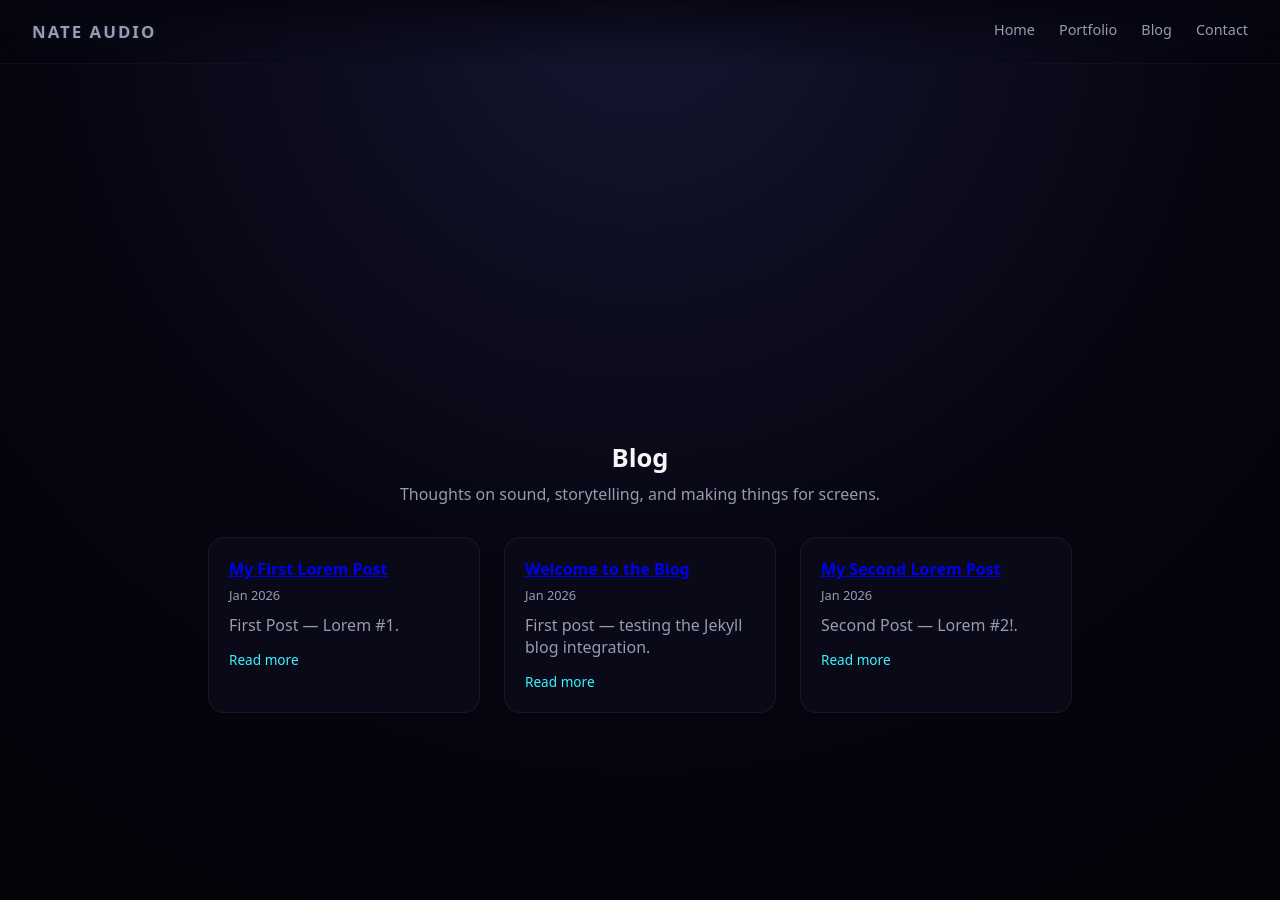
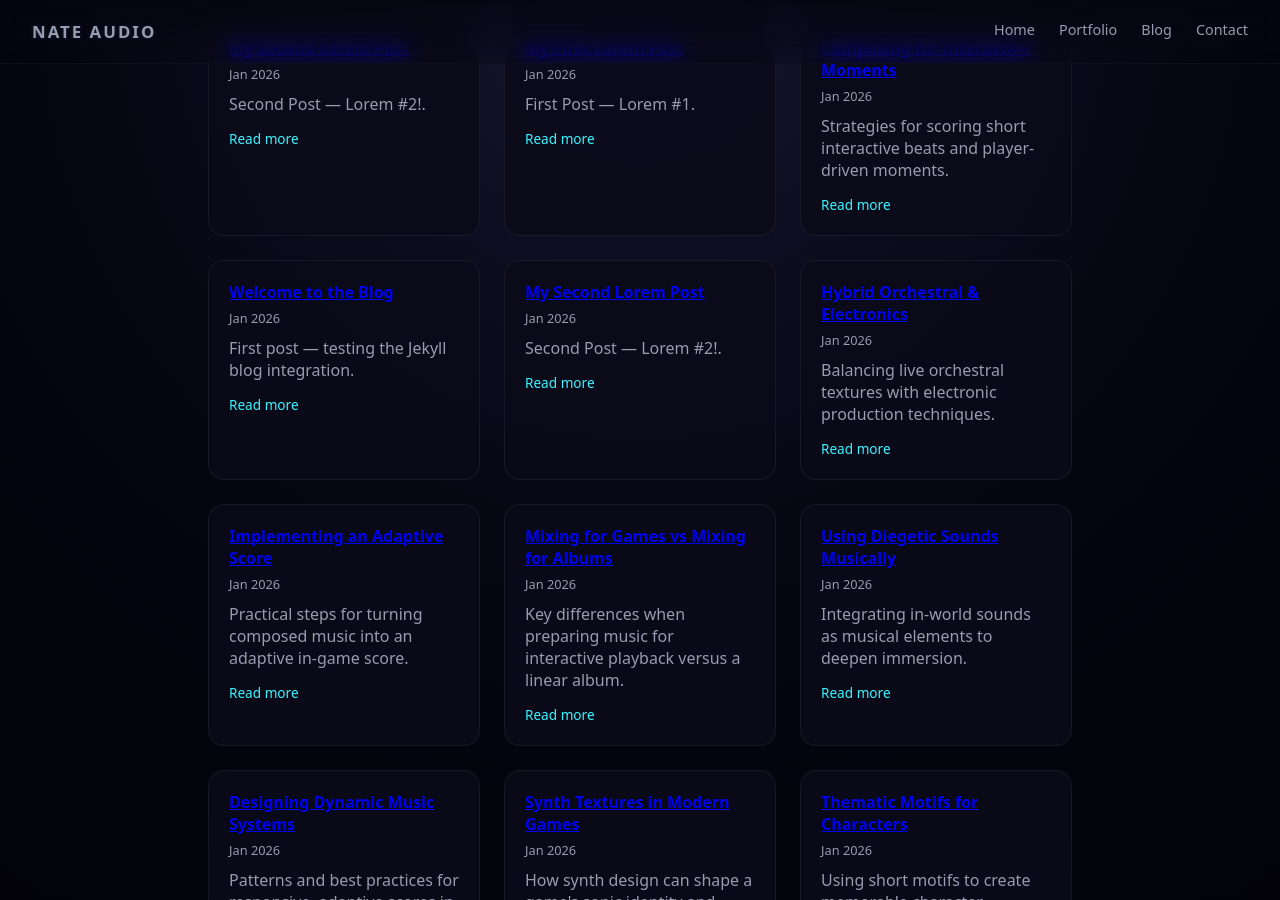
Before and after one commit to NateAudio/nateaudio.github.io, a Jekyll site: the page built from blog/index.md, in a window 1280 px wide and 900 px high. Built offline with Jekyll 4.4.1, drawn with Linux system fonts in a browser that asks for light colours; some of the changed text lies outside the part shown.

Commit message:
Add files via upload

```diff
--- /dev/null
+++ b/_posts/2025-12-29-composing-for-ambient-spaces.md
@@ -0,0 +1,12 @@
+---
+title: "Composing for Ambient Game Spaces"
+date: 2025-12-29
+excerpt: "How to craft subtle ambient music that supports exploration and atmosphere."
+layout: default
+---
+
+Creating ambient music for games is about restraint and texture. The goal is to support the player's sense of place without demanding attention — atmosphere should breathe around gameplay rather than compete with it.
+
+Start with a palette of soft pads, sparse melodic fragments, and gentle rhythmic movement. Use slow modulation and evolving filters to avoid loops feeling repetitive, and layer field recordings or soft percussion to ground the sound in a physical space.
+
+Finally, treat silence as a compositional element: well-timed pauses or very low-level beds can make musical returns feel meaningful and help interactive events stand out.
--- /dev/null
+++ b/_posts/2025-12-31-loop-design-made-musical.md
@@ -0,0 +1,12 @@
+---
+title: "Loop Design: Making Repetition Feel Musical"
+date: 2025-12-31
+excerpt: "Techniques for writing loops that remain engaging during long play sessions."
+layout: default
+---
+
+Loops are the backbone of game music; the trick is to make them feel like living pieces rather than short, recycled clips. Small variations in arrangement, instrumentation, and dynamics keep a loop interesting without breaking the player's focus.
+
+Consider layering: introduce or remove elements over time, or swap timbres subtly each minute. Another approach is to design multiple loop variants and crossfade or switch between them based on gameplay, so repetition becomes variation.
+
+Lastly, master loops with gentle compression and EQ so they sit consistently under sound effects and dialogue, preserving clarity while maintaining mood.
--- /dev/null
+++ b/_posts/2026-01-04-thematic-motifs-for-characters.md
@@ -0,0 +1,12 @@
+---
+title: "Thematic Motifs for Characters"
+date: 2026-01-04
+excerpt: "Using short motifs to create memorable character identities in games."
+layout: default
+---
+
+Short motifs are powerful tools for giving characters a musical identity. A two- or four-bar idea can be transformed across situations — varied in tempo, harmony, or orchestration — to reflect a character's arc.
+
+Write motifs that are flexible: ensure they work in different keys and can be reharmonized. In interactive scenes, trigger motif variations to underline player choices or emotional beats, tying music closely to narrative.
+
+Keep motifs small and distinct so they are recognizable when they return; small melodic contours often register more strongly than complex themes in gameplay contexts.
--- /dev/null
+++ b/_posts/2026-01-09-synth-textures-in-modern-games.md
@@ -0,0 +1,12 @@
+---
+title: "Synth Textures in Modern Games"
+date: 2026-01-09
+excerpt: "How synth design can shape a game's sonic identity and emotional palette."
+layout: default
+---
+
+Synthesizers offer a broad sonic range, from brittle lead lines to lush, otherworldly pads. In games, synth textures can define the setting — neon urban, alien wilderness, or retro-futuristic worlds.
+
+Design pads with movement: slow LFOs, layered oscillators, and tasteful chorus or reverb create depth without clutter. For playable moments, choose brighter synth voices that cut through SFX and can be automated for dynamic contrast.
+
+Balance digital sheen with organic elements — adding sampled acoustic or environmental layers often makes synth textures feel more grounded and emotionally resonant.
--- /dev/null
+++ b/_posts/2026-01-13-dynamic-music-systems.md
@@ -0,0 +1,12 @@
+---
+title: "Designing Dynamic Music Systems"
+date: 2026-01-13
+excerpt: "Patterns and best practices for responsive, adaptive scores in games."
+layout: default
+---
+
+Dynamic music systems let the score react to player actions and game state. Simple approaches use layering — add or remove stems depending on intensity — while advanced systems use state machines or middleware like FMOD and Wwise.
+
+Start with clear musical layers: rhythm, harmony, lead, and atmosphere. Define rules for how layers crossfade or switch, and test under messy gameplay to ensure musical continuity.
+
+Keep transitions musically meaningful: use harmonic bridges or short motifs to mask changes, and always preserve a sense of forward motion so the music feels intentional rather than jarring.
--- /dev/null
+++ b/_posts/2026-01-16-using-diegetic-sounds.md
@@ -0,0 +1,12 @@
+---
+title: "Using Diegetic Sounds Musically"
+date: 2026-01-16
+excerpt: "Integrating in-world sounds as musical elements to deepen immersion."
+layout: default
+---
+
+Diegetic sounds — music that originates in the game world — can blur the line between score and environment. A tavern minstrel, an in-game radio, or rhythmic machinery can all serve as musical sources.
+
+Treat diegetic elements as composers do: arrange them, EQ them for clarity, and use their motifs to connect to the non-diegetic score. Crossfading between diegetic and non-diegetic versions of the same theme strengthens narrative cohesion.
+
+Be mindful of player control: if the player can change or move diegetic sources, ensure the music system adapts cleanly so immersion is preserved.
--- /dev/null
+++ b/_posts/2026-01-19-mixing-for-games-vs-albums.md
@@ -0,0 +1,12 @@
+---
+title: "Mixing for Games vs Mixing for Albums"
+date: 2026-01-19
+excerpt: "Key differences when preparing music for interactive playback versus a linear album."
+layout: default
+---
+
+Game mixes must coexist with SFX and dialogue; that changes balance, frequency choices, and dynamic range decisions. While album mixes can be tailored for a single listening context, game mixes should prioritize clarity and flexibility.
+
+Use sidechain or ducking techniques to make room for important audio events, and keep lead frequencies clear for motifs that need to be recognizable during gameplay. Consider multiple stems and render-ready assets to let engineers adapt levels in-engine.
+
+Finally, test mixes in the engine with real SFX and dialogue — what sounds full in a DAW may be buried once in-game elements are present.
--- /dev/null
+++ b/_posts/2026-01-22-implementing-adaptive-score.md
@@ -0,0 +1,12 @@
+---
+title: "Implementing an Adaptive Score"
+date: 2026-01-22
+excerpt: "Practical steps for turning composed music into an adaptive in-game score."
+layout: default
+---
+
+Implementing an adaptive score starts with organizing your music into clear, usable assets: stems, cues, and short transition pieces. Keep stems musically compatible so they can be layered without dissonance.
+
+Work closely with designers to map emotional states and gameplay flags to musical transitions. Use middleware to manage cues and test transitions under gameplay to avoid abrupt musical jumps.
+
+Document your cues, naming conventions, and expected behaviour so engineers can integrate the music reliably and QA can reproduce transitions for polish.
--- /dev/null
+++ b/_posts/2026-01-25-hybrid-orchestral-electronics.md
@@ -0,0 +1,12 @@
+---
+title: "Hybrid Orchestral & Electronics"
+date: 2026-01-25
+excerpt: "Balancing live orchestral textures with electronic production techniques."
+layout: default
+---
+
+Hybrid scores combine the emotional weight of orchestral instruments with the immediacy and grit of electronics. The key is balance: let acoustic instruments carry thematic weight while electronics add color and drive.
+
+Blend using complementary frequency ranges and use sidechain or transient shaping to prevent clashing transients. For impact, layer electronic hits with orchestral percussion to preserve punch.
+
+When recording, think in stems — separate sections and mic blends so you can sculpt the hybrid mix at the production or engine stage.
--- /dev/null
+++ b/_posts/2026-01-28-composing-for-interactive-moments.md
@@ -0,0 +1,12 @@
+---
+title: "Composing for Interactive Moments"
+date: 2026-01-28
+excerpt: "Strategies for scoring short interactive beats and player-driven moments."
+layout: default
+---
+
+Interactive moments — a discovery, a boss reveal, a player-triggered event — benefit from short, high-impact musical cues. These cues should be concise, clear in purpose, and designed to layer on top of the existing score.
+
+Design cues with immediate identity: a short motif, a distinctive chord hit, or a rhythmic groove that can be introduced and then blended back into the background. Keep duration flexible so the engine can extend or shorten the cue as needed.
+
+Work with engineers to define entry and exit points and provide short transition loops or fills to smooth state changes. Good interactive cues enhance feedback without distracting from gameplay.
--- /dev/null
+++ b/_posts/2026-01-29-second_post_1.md
@@ -0,0 +1,16 @@
+---
+title: "My Second Lorem Post"
+date: 2026-01-29
+excerpt: "Second Post — Lorem #2!."
+layout: default
+---
+
+
+
+Lorem ipsum dolor sit amet, consectetur adipiscing elit. Cras consequat sem id turpis ullamcorper, ut semper diam pretium. Nam metus erat, congue sit amet pretium vitae, pharetra vel lectus. Vestibulum eu luctus ante. Nam in posuere risus. Aliquam accumsan, diam id rhoncus fermentum, est est consectetur nisl, nec iaculis leo tortor sit amet metus. Etiam vitae ultrices dui, ut aliquam velit. Pellentesque a imperdiet sem. Praesent ornare convallis tortor, ut posuere dolor porttitor in. Suspendisse viverra mauris ut finibus vestibulum. Proin et justo ac nisi luctus tempus sit amet id lectus.
+
+Sed purus dui, sodales id tincidunt at, hendrerit in erat. In hac habitasse platea dictumst. Sed nec sollicitudin enim. Etiam eu consectetur arcu. Aliquam sagittis ex convallis rutrum finibus. In laoreet dui tellus. Praesent pharetra, purus ut scelerisque sodales, dolor nunc aliquet lorem, placerat consequat nisi arcu ut est. Morbi nec viverra nibh. Sed enim felis, pellentesque eu consequat in, faucibus vel lacus. Nam lacinia enim id lobortis faucibus. In hac habitasse platea dictumst.
+
+In sed leo quis metus sagittis rhoncus vel dictum est. Cras rhoncus scelerisque diam a feugiat. Maecenas id arcu eleifend eros tempor vulputate. Nam sagittis est eu metus rhoncus, et ornare mi cursus. Cras vestibulum arcu eget neque ultricies, sodales finibus arcu dictum. Proin a felis lectus. Duis nec rhoncus augue. Praesent vitae leo quam. Curabitur quis odio ante. Ut semper tellus nunc. Mauris sollicitudin massa eget quam euismod ultrices. Cras feugiat, lectus fringilla tristique scelerisque, urna leo maximus eros, non porta ante purus eget risus. Donec et blandit lorem, sed posuere justo.
+
+Nunc porta turpis vel laoreet facilisis. Sed est sem, vehicula ac ligula vitae, ultricies molestie orci. Cras ut felis ut tortor bibendum ornare commodo eget lectus. Quisque at eleifend eros, sed consectetur nisl. Mauris justo ligula, iaculis sollicitudin dui eget, pretium scelerisque erat. Fusce eget iaculis metus, sit amet mollis leo. Vestibulum ante ipsum primis in faucibus orci luctus et ultrices posuere cubilia curae; Mauris feugiat, orci sit amet maximus condimentum, tellus elit scelerisque ipsum, id tempor massa ex quis elit. Aenean quis tempor sem. Cras vehicula rhoncus lacus sit amet pulvinar.
```
Also changed, not shown: _posts/2026-01-27-welcome.md (+0 -7 lines).
